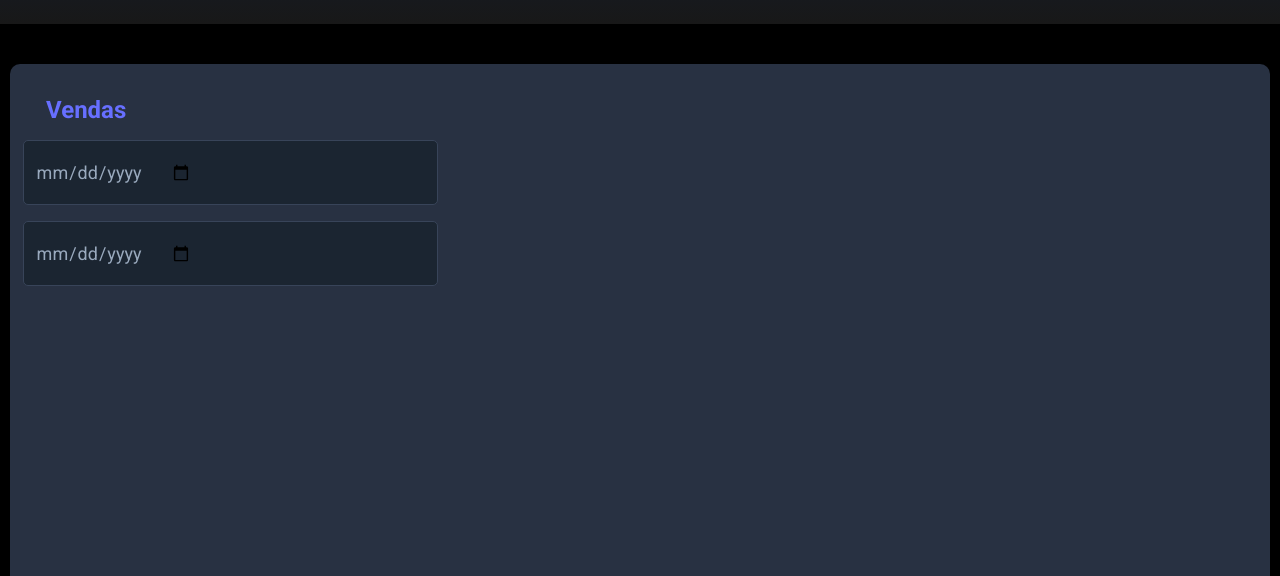
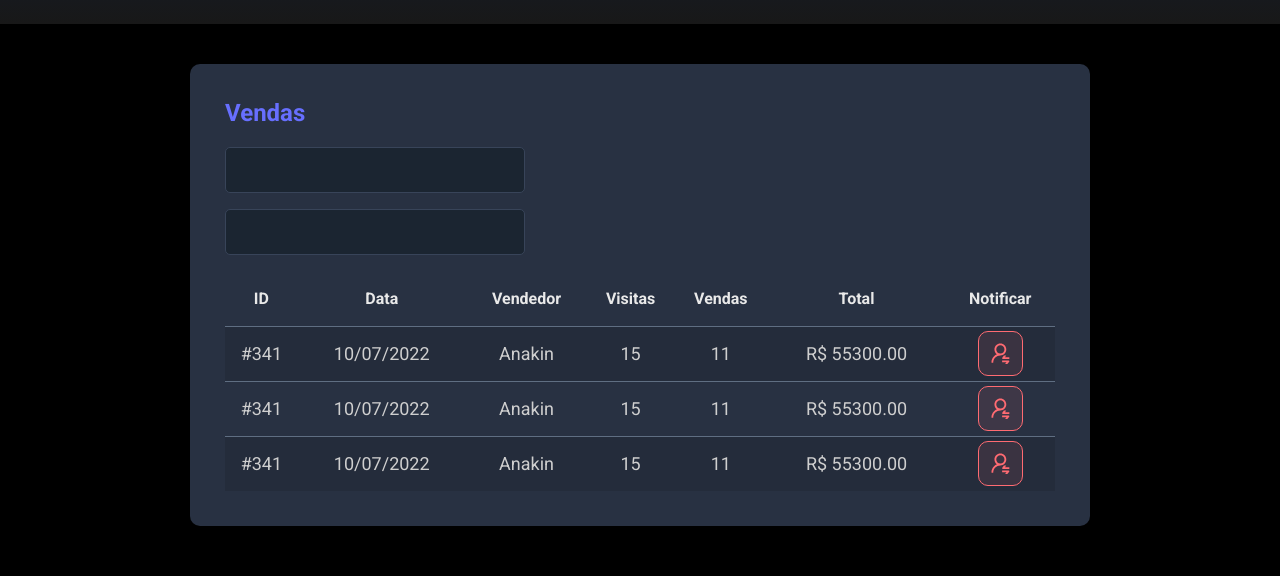
Before and after one commit to diegobrunari/curso-dsmeta, a plain HTML site: page index.html in a window 1280 px wide. Shown: the part 196-772 px from the top of the page. Drawn offline with Linux system fonts and the light colour scheme; files that its build step writes are made by us from their sources.

Commit message:
card_inserido

```diff
--- a/css/styles.css
+++ /dev/null
@@ -1,92 +0,0 @@
-@import url('https://fonts.googleapis.com/css2?family=Roboto:wght@300;400;700&display=swap');
-
-* {
-    font-family: "roboto", sans-serif;
-    box-sizing: border-box;
-    margin: 0;
-    padding: 0;
-    }
-
-body, html {
-    color: white;
-    background-color: black;
-    }
-
-header {
-    height: 220px;
-    background: linear-gradient(180deg, #102347 0%, #181818 100%);
-    display: flex;
-    align-items: center;
-    justify-content: center;
-}
-
-a, a:visited  {
-    color: unset;
-    text-decoration: none;
-   }
-
-a:hover {
-    color: red;
-}
-.dsmeta-logo-container {
-    display:flex;
-    flex-direction: column;
-    align-items: center;
-}
-
-.dsmeta-logo-container img {
-    width: 235px;
-}
-
-.dsmeta-logo-container h1 {
-    margin-top: 15px;
-    font-size: 24px;
-    font-weight: 700;
-}
-
-.dsmeta-logo-container p {
-    font-size: 14px;
-    font-weight: 300;
-    }
-
-.block {
-    background-color: #283142;
-    height: 893px;
-    margin-top: 40px;
-    margin-bottom: 39px;
-    margin-left: 10px;
-    margin-right: 10px;
-    display: flex;
-    border-radius: 10px;
-    flex-direction: column;
-}
-
-.block p {
-    color: #676FFF;
-    font-weight: 700;
-    font-size: 24px;
-    margin-left: 36px;
-    margin-top: 32px;
-    margin-right: 36px;
-}
-
-.inp-date {
-    display: flex;
-    background-color: #1B2531;
-    color: #9AAABE;
-    border-radius: 5px;
-    padding: 20px 12px;
-    width: 33%;
-    margin: 16px 1%;
-    border: solid #384459 1px;
-    font-size: 18px;
-    font-weight: 400;
-}
-
-
-@media only screen and (max-width: 600px) {
-    .inp-date {
-        width: 98%;
-        margin: 16px 1%;
-    }
-}
--- a/index.html
+++ b/index.html
@@ -17,13 +17,85 @@
         </div>
     </header>
 
-    <div class="block">
-        <p>Vendas</p>
-        <div>
-            <input type="date" class="inp-date" name="data_inicial" id="data_inicial">
-            <input type="date" class="inp-date" name="data_final" id="data_final">
-        </div>
+    <main>
+        <section id="sales">
+            <div class="dsmeta-container">
+                <div class="dsmeta-card">
+                    <h2 class="dsmeta-sales-title">Vendas</h2>
+                    <div>
+                        <div class="dsmeta-form-control-container">
+                            <input class= "dsmeta-form-control" type="text">
+                        </div>
+                        <div class="dsmeta-form-control-container">
+                            <input class= "dsmeta-form-control" type="text">
+                        </div>
+                    </div>
 
-    </div>
+                    <div>
+                        <table class="dsmeta-sales-table">
+                            <thead>
+                                <tr>
+                                    <th class="show992">ID</th>
+                                    <th class="show576">Data</th>
+                                    <th>Vendedor</th>
+                                    <th class="show992">Visitas</th>
+                                    <th class="show992">Vendas</th>
+                                    <th>Total</th>
+                                    <th>Notificar</th>
+                                </tr>
+                            </thead>
+                            <tbody>
+                                <tr>
+                                    <td class="show992">#341</td>
+                                    <td class="show576">10/07/2022</td>
+                                    <td>Anakin</td>
+                                    <td class="show992">15</td>
+                                    <td class="show992">11</td>
+                                    <td>R$ 55300.00</td>
+                                    <td>
+                                        <div class="dsmeta-red-botton-container">
+                                            <div class="dsmeta-red-botton">
+                                                <img src="notific-logo.svg" alt="Imagem">
+                                            </div>
+                                        </div>
+                                    </td>
+                                </tr>
+                                <tr>
+                                    <td class="show992">#341</td>
+                                    <td class="show576">10/07/2022</td>
+                                    <td>Anakin</td>
+                                    <td class="show992">15</td>
+                                    <td class="show992">11</td>
+                                    <td>R$ 55300.00</td>
+                                    <td>
+                                        <div class="dsmeta-red-botton-container">
+                                            <div class="dsmeta-red-botton">
+                                                <img src="notific-logo.svg" alt="Imagem">
+                                            </div>
+                                        </div>
+                                    </td>
+                                </tr>
+                                <tr>
+                                    <td class="show992">#341</td>
+                                    <td class="show576">10/07/2022</td>
+                                    <td>Anakin</td>
+                                    <td class="show992">15</td>
+                                    <td class="show992">11</td>
+                                    <td>R$ 55300.00</td>
+                                    <td>
+                                        <div class="dsmeta-red-botton-container">
+                                            <div class="dsmeta-red-botton">
+                                                <img src="notific-logo.svg" alt="Imagem">
+                                            </div>
+                                        </div>
+                                    </td>
+                                </tr>
+                            </tbody>
+                        </table>
+                    </div>
+                </div>
+            </div>
+        </section>
+    </main>
 </body>
 </html>
--- /dev/null
+++ b/styles.css
@@ -0,0 +1,176 @@
+@import url('https://fonts.googleapis.com/css2?family=Roboto:wght@300;400;700&display=swap');
+
+* {
+    font-family: "roboto", sans-serif;
+    box-sizing: border-box;
+    margin: 0;
+    padding: 0;
+    }
+
+body, html {
+    color: white;
+    background-color: black;
+    }
+
+header {
+    height: 220px;
+    background: linear-gradient(180deg, #102347 0%, #181818 100%);
+    display: flex;
+    align-items: center;
+    justify-content: center;
+}
+
+a, a:visited  {
+    color: unset;
+    text-decoration: none;
+   }
+
+a:hover {
+    color: red;
+}
+.dsmeta-logo-container {
+    display:flex;
+    flex-direction: column;
+    align-items: center;
+}
+
+.dsmeta-logo-container img {
+    width: 235px;
+}
+
+.dsmeta-logo-container h1 {
+    margin-top: 15px;
+    font-size: 24px;
+    font-weight: 700;
+}
+
+.dsmeta-logo-container p {
+    font-size: 14px;
+    font-weight: 300;
+    }
+
+.dsmeta-card {
+    background-color: #283142;
+    border-radius: 10px;
+    padding: 30px 10px;
+}
+.dsmeta-container {
+    width: 100%;
+    max-width: 900px;
+    margin: 0 auto;
+    }
+
+#sales {
+    padding: 40px 10px;
+}
+
+.dsmeta-sales-title {
+    color: #676FFF;
+    font-size: 24px;
+    margin-bottom: 20px;
+}
+
+.dsmeta-form-control-container {
+    margin-bottom: 16px;
+    max-width: 300px;
+}
+
+.dsmeta-form-control {
+    width: 100%;
+    height: 46px;
+    background-color: #1B2531;
+    border-radius: 5px;
+    border: 1px solid #384459;
+    color: #9AAABE;
+    font-size: 18px;
+    font-weight: 400;
+    padding: 0 20px;
+}
+
+.dsmeta-sales-table {
+    width: 100%;
+    border-spacing: 0;
+    border-collapse: collapse;
+}
+
+.dsmeta-sales-table thead {
+    height: 55px;
+    font-size: 16px;
+    color: #E9E9E9;
+    font-weight: 700;
+}
+
+.dsmeta-sales-table tbody {
+    font-size: 14px;
+    font-weight: 400;
+    color: #CFCFCF;
+    text-align: center;
+}
+
+.dsmeta-sales-table tbody tr {
+    height: 74px;
+    border-top: 1px solid #5F6E82;
+}
+
+.dsmeta-sales-table tbody tr:nth-child(odd) {
+    background-color: #242C3B;
+}
+
+.dsmeta-sales-table tbody tr:hover > td {
+    background-color: rgb(1, 35, 46);
+}
+
+.dsmeta-red-botton {
+    height: 45px;
+    width: 45px;
+    background: rgba(255, 107, 114, 0.1);
+    border: 1px solid #FF6B72;
+    border-radius: 10px;
+    display: flex;
+    align-items: center;
+    justify-content: center;
+    cursor: pointer;
+}
+
+.dsmeta-red-botton img {
+    width: 19px;
+}
+
+.dsmeta-red-botton-container {
+    display: flex;
+    justify-content: center;
+}
+
+.show576 {
+    display: none;
+
+}
+
+@media (min-width: 576px) {
+    .show576 {
+        display: table-cell;
+    }
+
+    .dsmeta-card {
+        padding: 35px;
+    }
+
+    .dsmeta-sales-table tbody tr {
+        height: 55px;
+    }
+
+    .dsmeta-sales-table tbody {
+        font-size: 18px;
+    }
+
+}
+
+.show992 {
+    display: none;
+}
+
+@media (min-width: 992px) {
+    .show992 {
+        display: table-cell;
+    }
+}
```
Also changed, not shown: notific-logo.svg (added).
